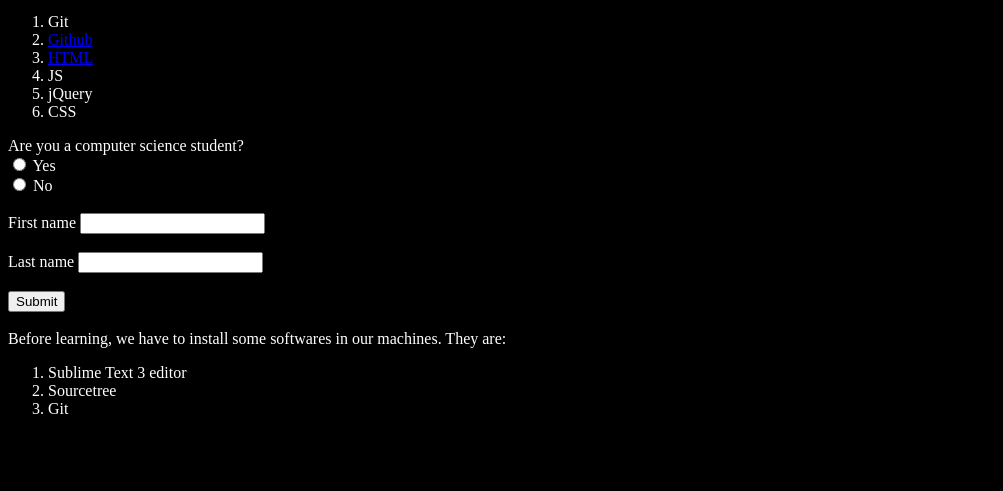
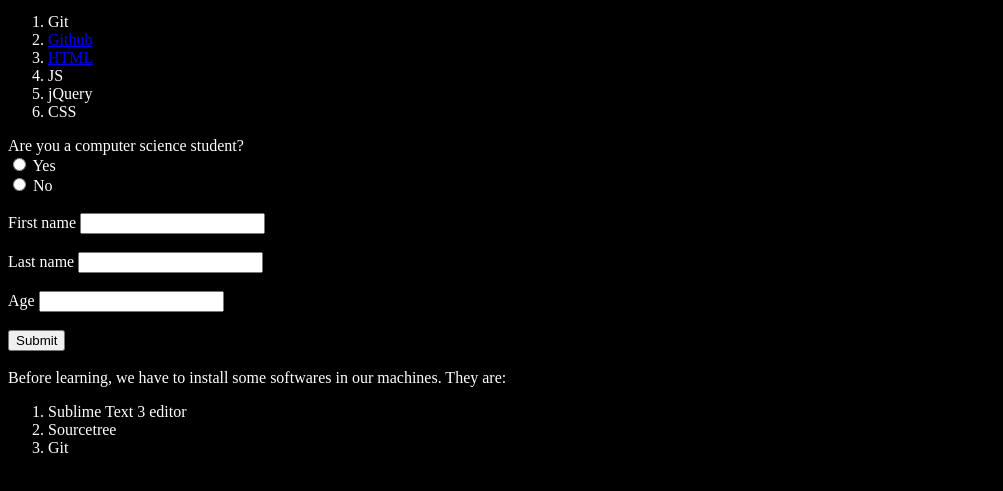
Before and after one commit to Jhansi1221/uiclass-homework, a plain HTML site: page hw4- dec 21, 2016/index.html in a window 1280 px wide. Shown: the part 455-946 px from the top of the page, without its empty margins (0-1003 px from the left). Drawn offline with Linux system fonts and the light colour scheme.

Commit message:
class notes hw 3 and 6

```diff
--- a/hw4- dec 21, 2016/index.html
+++ b/hw4- dec 21, 2016/index.html
@@ -23,6 +23,7 @@
 <input type="radio" name="student" value="no"> No <br> <br>
 First name <input type="Text" name="firstname" >  <br> <br>
 Last name <input type="Text" name="lastname" >  <br><br>
+Age <input type="number" name="age"> <br> <br>
 
 <input type="button" name="submit" value="Submit">  <br>
 </form>
```
Also changed, not shown: hw3-dec 20, 2016/class.txt (added), hw6-dec 28, 2016/class.txt (added).
